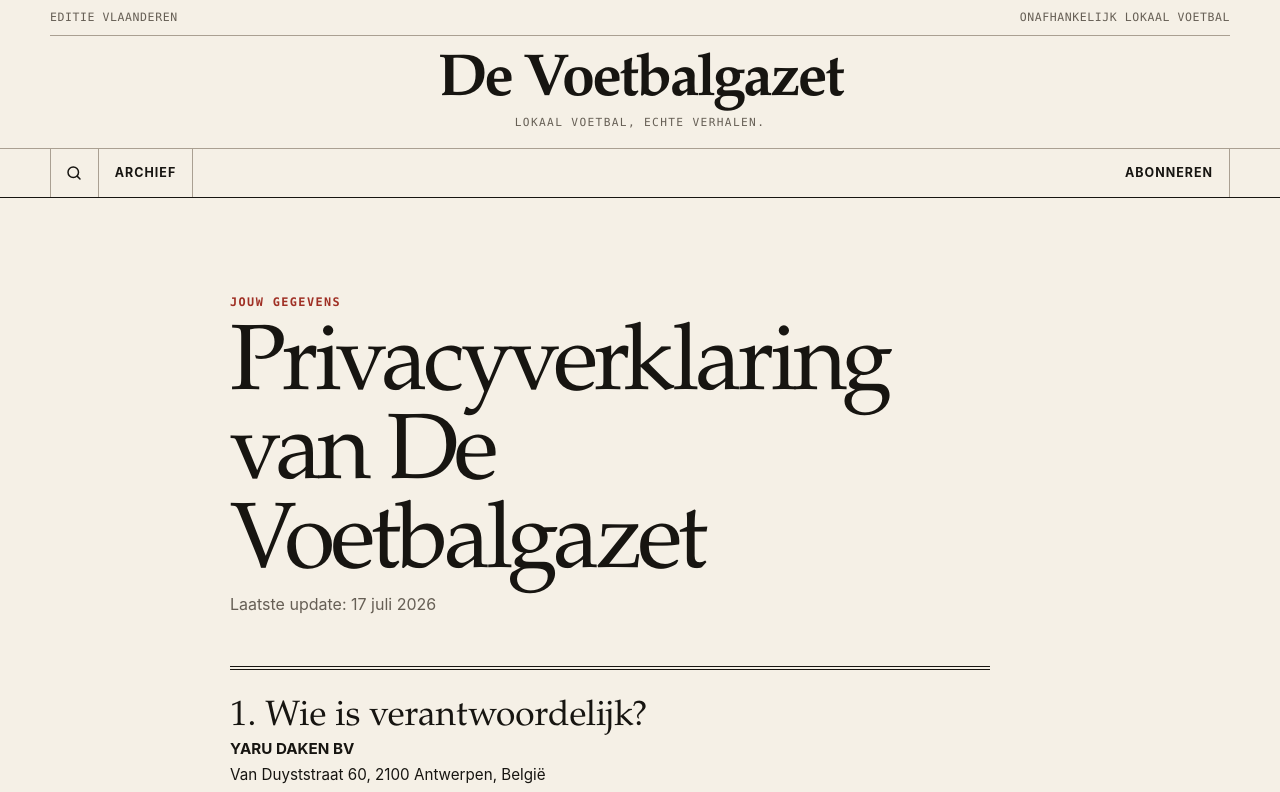
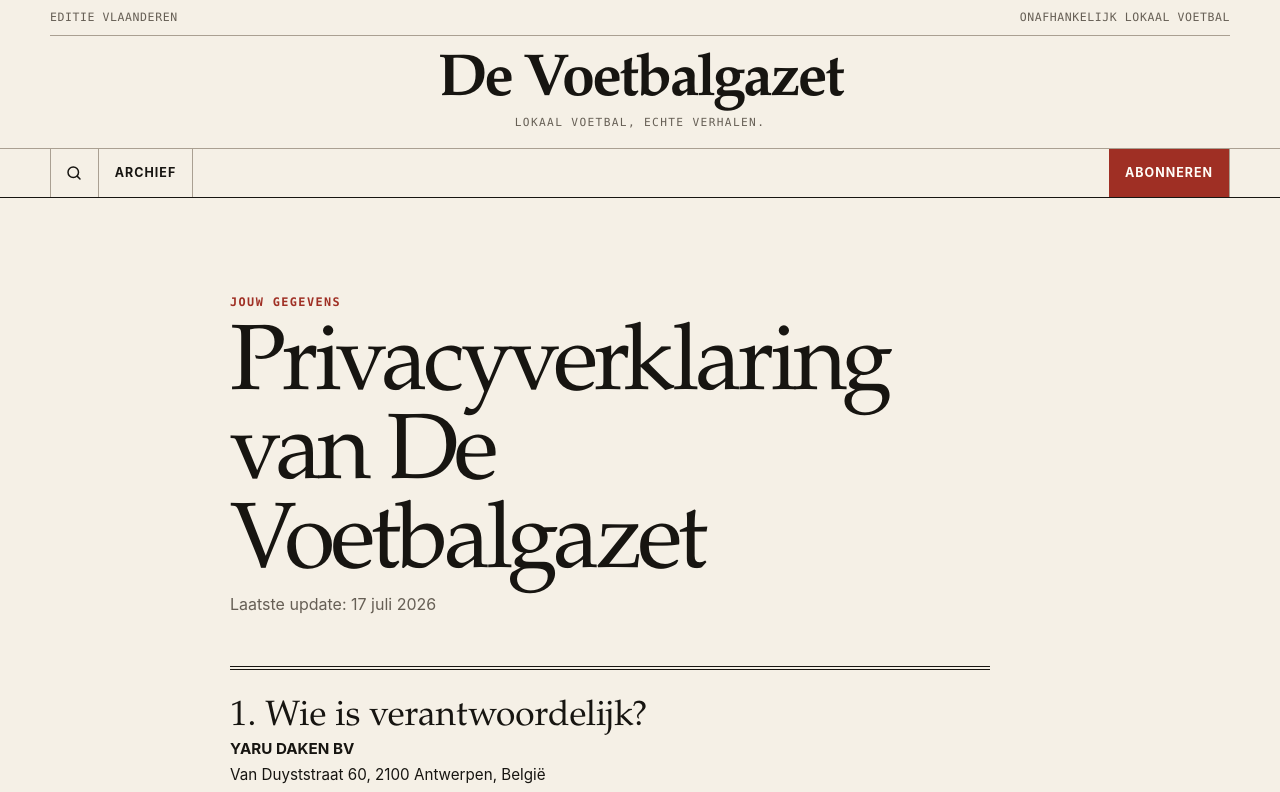
Before and after one commit to AntonVerhasselt/voetbalgazet, a Next.js app in the folder apps/web/: page /privacy in a window 1280 px wide. Shown: the top 792 px of the page. Built offline with nearby package versions, Linux system fonts and the light colour scheme; no server answers.

Commit message:
Restore red styling on navbar subscribe button
Keep transparent background on the search toggle only so the shared
nav link styles no longer override Abonneren’s accent color.

Co-authored-by: Anton Verhasselt <AntonVerhasselt@users.noreply.github.com>

```diff
--- a/apps/web/src/app/globals.css
+++ b/apps/web/src/app/globals.css
@@ -183,11 +183,7 @@ a {
   min-height: 44px;
   align-items: center;
   padding-inline: 1rem;
-  border: 0;
   border-right: 1px solid var(--rule);
-  background: transparent;
-  color: inherit;
-  cursor: pointer;
   font-size: 0.78rem;
   font-weight: 700;
   letter-spacing: 0.08em;
@@ -195,6 +191,15 @@ a {
   text-transform: uppercase;
 }
 
+.site-nav__search-toggle {
+  border: 0;
+  border-right: 0;
+  background: transparent;
+  color: inherit;
+  cursor: pointer;
+  padding-inline: 0.9rem;
+}
+
 .site-nav__inner > :first-child {
   border-left: 1px solid var(--rule);
 }
@@ -208,11 +213,6 @@ a {
   display: flex;
   align-items: stretch;
   border-right: 1px solid var(--rule);
-}
-
-.site-nav__search-toggle {
-  border-right: 0;
-  padding-inline: 0.9rem;
 }
 
 .site-nav__search-form {
```
